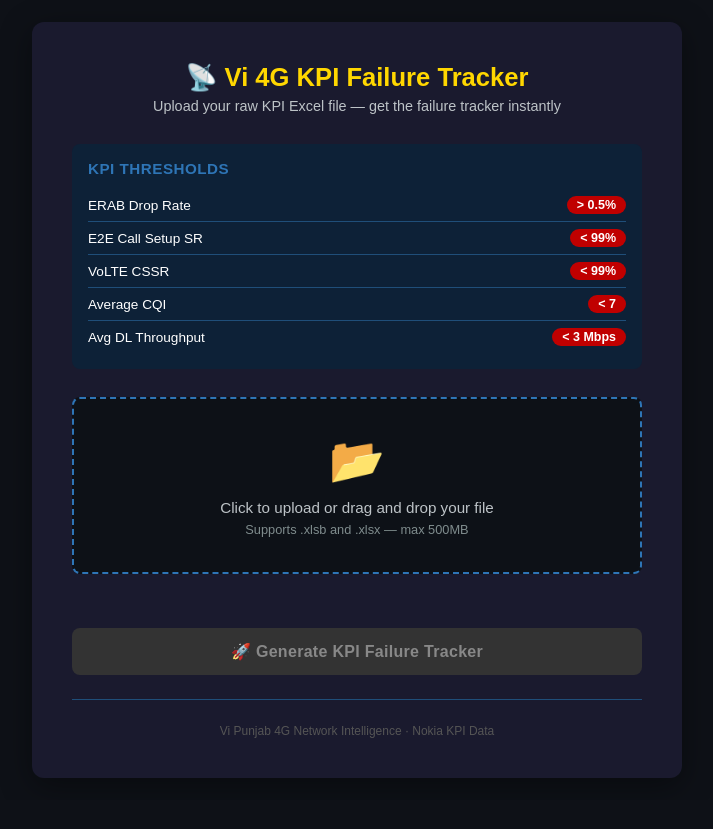
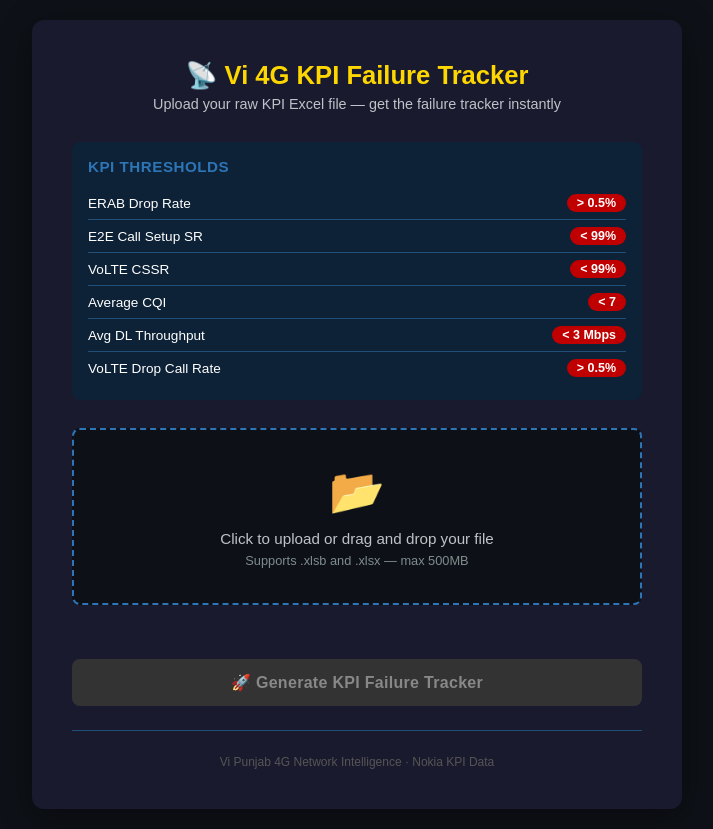
Before and after one commit to Irinagarg/Telecom-Anomaly-Detection, a Flask app: page / in a window 1280 px wide. Shown: the whole page, without its empty margins (283-996 px from the left). Before the commit the page ends 778 px from the top, so only its background shows below. Run offline with Flask 3, Linux system fonts and the light colour scheme.

Commit message:
Add VoLTE DCR KPI (threshold >0.5%)

```diff
--- a/kpi_tracker_app/app.py
+++ b/kpi_tracker_app/app.py
@@ -48,8 +48,14 @@ KPI_CONFIG = [
         "direction": "low",
         "threshold": 3.0,
     },
+    # ── NEW KPI ──
+    {
+        "col"      : "VoLTE Drop Call Rate_Nokia_VeMr",
+        "label"    : "VoLTE DCR",
+        "direction": "high",    # bad when HIGH
+        "threshold": 0.5,
+    },
 ]
-
 CELL_COL = "CO_DN"
 
 # ── Styles ──
--- a/kpi_tracker_app/templates/index.html
+++ b/kpi_tracker_app/templates/index.html
@@ -218,6 +218,10 @@
             <span class="kpi-name">Avg DL Throughput</span>
             <span class="kpi-badge">&lt; 3 Mbps</span>
         </div>
+        <div class="kpi-row">
+    <span class="kpi-name">VoLTE Drop Call Rate</span>
+    <span class="kpi-badge">&gt; 0.5%</span>
+</div>
     </div>
 
     <div
```
